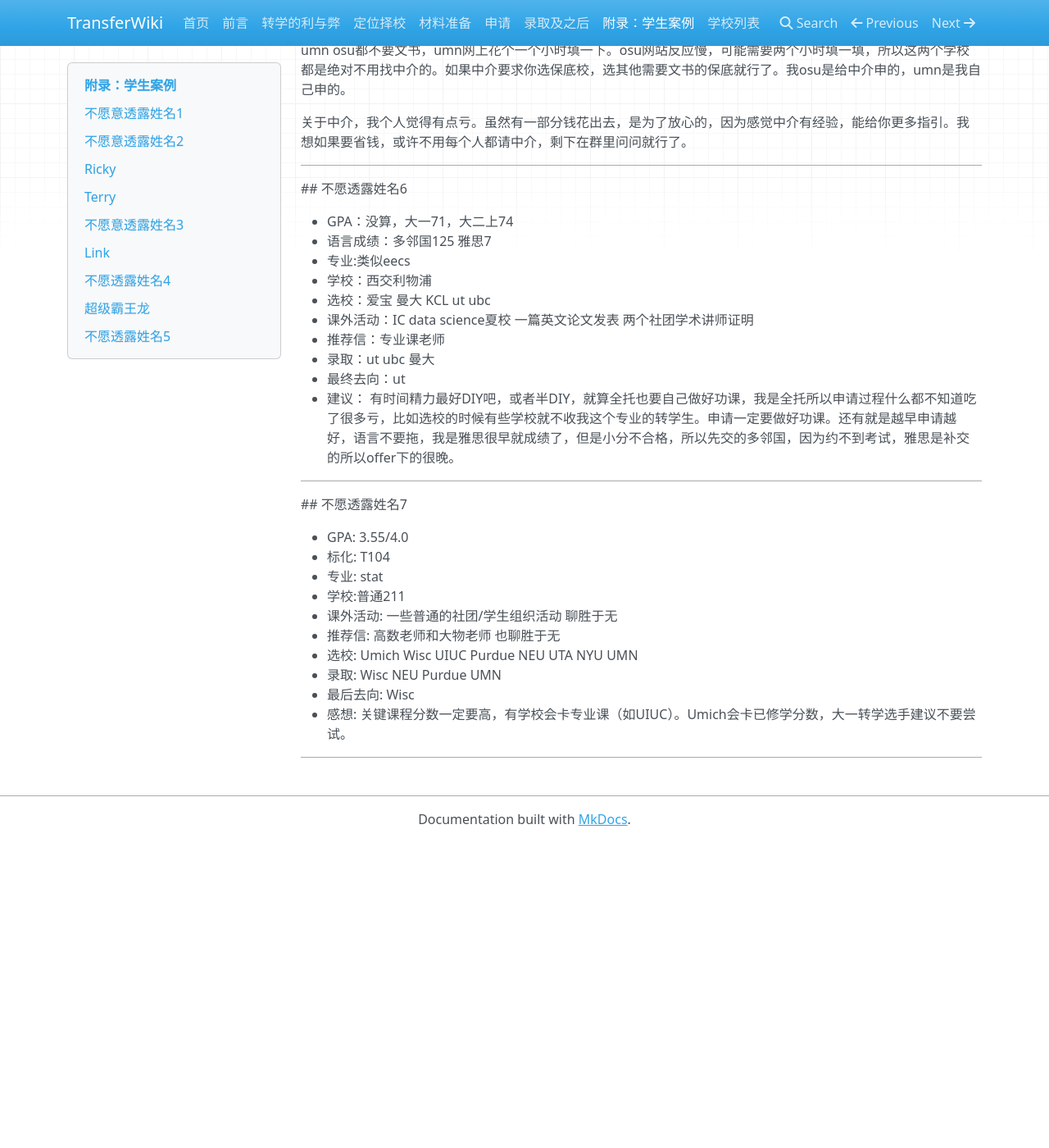
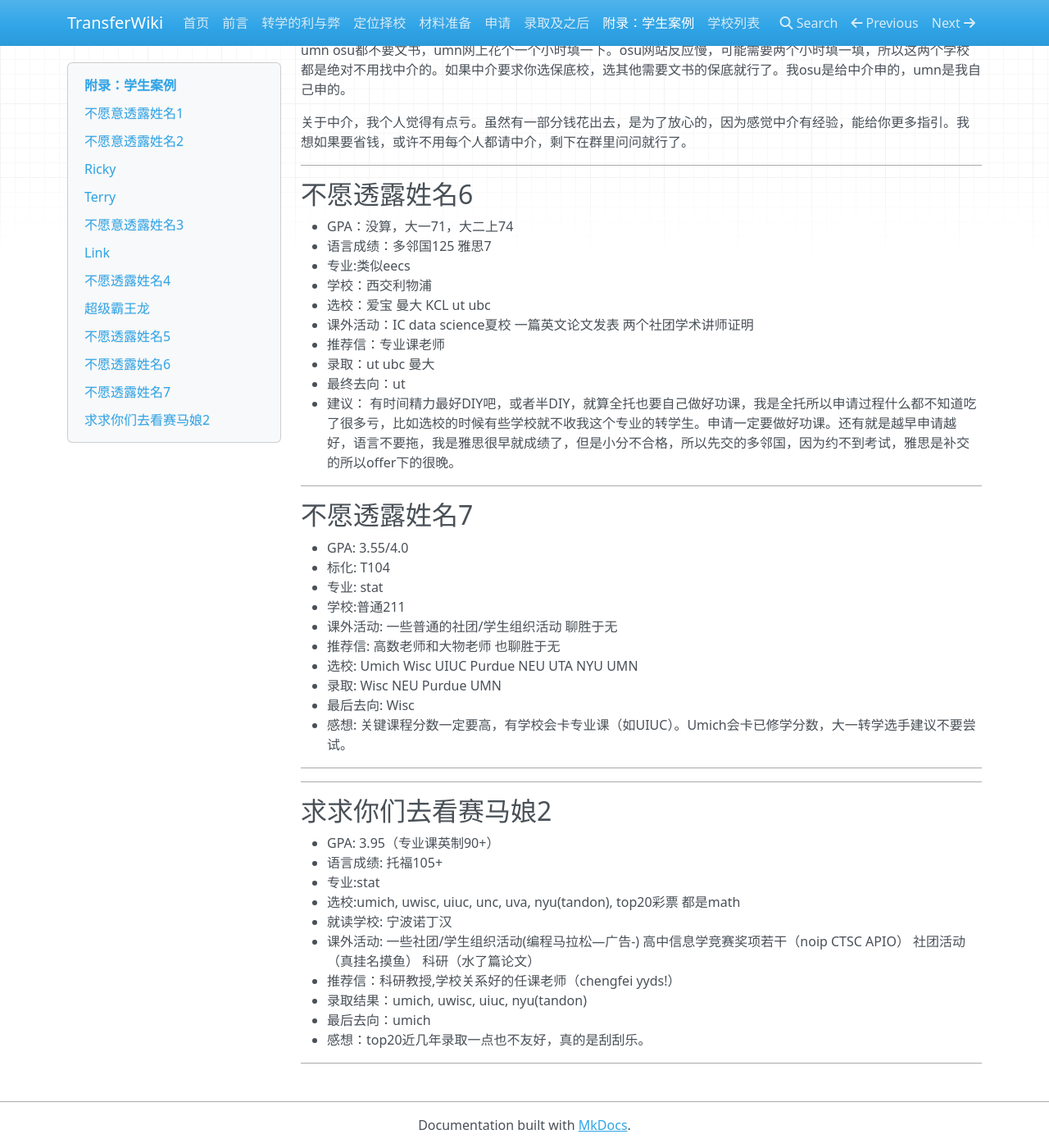
Before and after one commit to SihanXU/TransferWiki, an MkDocs documentation site: the page built from docs/bgs.md, in a window 1280 px wide and 1400 px high, scrolled down 3824 px. Shown: the whole window at 82% size. Built offline with MkDocs 1.6.1, drawn with Linux system fonts in a browser that asks for light colours; nearby versions of some CDN libraries; before the commit the page ends 4851 px from its top, so only the background shows below that.

Commit message:
Update bgs.md

```diff
--- a/docs/bgs.md
+++ b/docs/bgs.md
@@ -154,7 +154,7 @@
 
  ***
 
-  ## 不愿透露姓名6
+## 不愿透露姓名6
 
 - GPA：没算，大一71，大二上74
 - 语言成绩：多邻国125 雅思7
@@ -168,7 +168,7 @@
 - 建议： 有时间精力最好DIY吧，或者半DIY，就算全托也要自己做好功课，我是全托所以申请过程什么都不知道吃了很多亏，比如选校的时候有些学校就不收我这个专业的转学生。申请一定要做好功课。还有就是越早申请越好，语言不要拖，我是雅思很早就成绩了，但是小分不合格，所以先交的多邻国，因为约不到考试，雅思是补交的所以offer下的很晚。
 
 ***
-  ## 不愿透露姓名7
+## 不愿透露姓名7
 
 - GPA: 3.55/4.0
 - 标化: T104
@@ -183,3 +183,20 @@
 
 
 ***
+
+***
+
+## 求求你们去看赛马娘2
+
+- GPA: 3.95（专业课英制90+）
+- 语言成绩: 托福105+
+- 专业:stat
+- 选校:umich, uwisc, uiuc, unc, uva, nyu(tandon), top20彩票 都是math
+- 就读学校: 宁波诺丁汉
+- 课外活动: 一些社团/学生组织活动(编程马拉松—广告-) 高中信息学竞赛奖项若干（noip CTSC APIO） 社团活动（真挂名摸鱼） 科研（水了篇论文）
+- 推荐信：科研教授,学校关系好的任课老师（chengfei yyds!）
+- 录取结果：umich, uwisc, uiuc, nyu(tandon)
+- 最后去向：umich
+- 感想：top20近几年录取一点也不友好，真的是刮刮乐。
+
+***
```
